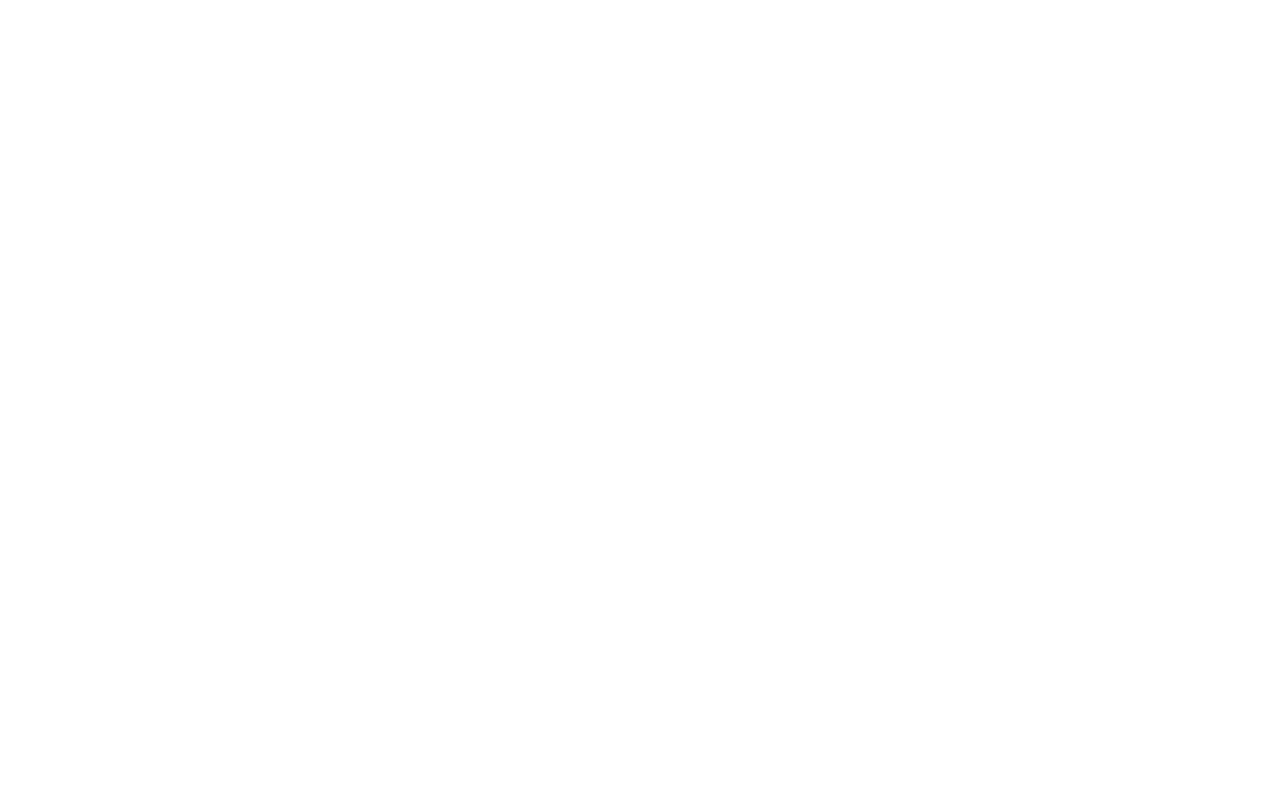
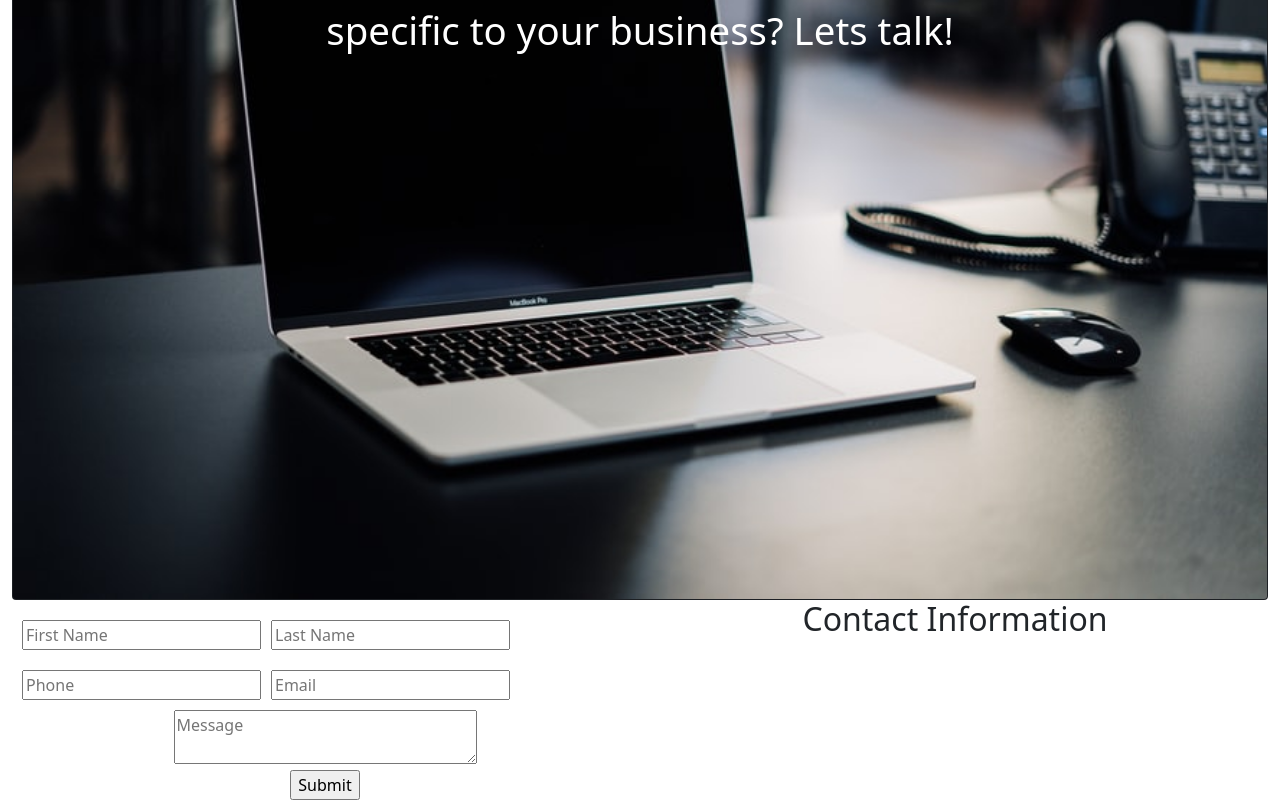
Before and after one commit to flosatechnologies/flosawebb, a React (Create React App) app: page / in a window 1280 px wide. Shown: the part 998-1798 px from the top of the page. Before the commit the page ends 800 px from the top, so only its background shows below. Built offline with nearby package versions, Linux system fonts and the light colour scheme.

Commit message:
update: Updated

```diff
--- a/src/App.js
+++ b/src/App.js
@@ -1,12 +1,14 @@
 import './App.css';
 import NavbarMenu from './components/Navbar';
 import About from './pages/About';
+import Contact from './pages/Contact';
 
 function App() {
   return (
     <div className="App">
      <NavbarMenu/>
      <About/>
+     <Contact/>
     </div>
   );
 }
--- /dev/null
+++ b/src/css/Contact.css
@@ -0,0 +1,12 @@
+/* .ccontainer{
+    height: 20% !important;
+    width: 1420px;
+} */
+.responsive-image {
+    top: 0;
+  right: 0;
+  bottom: 0;
+  left: 0;
+  width: 100%;
+  height: 100%;
+  }
--- a/src/pages/Contact.js
+++ b/src/pages/Contact.js
@@ -1,8 +1,50 @@
 import React, { Component } from "react";
+import "../css/Contact.css";
+import contactImage from "../images/contact.jpg";
+import {Card,  Row, Col} from 'react-bootstrap';
 
 class Contact extends Component {
   render() {
-    return <div></div>;
+    return <div className="container-fluid">
+        <Card className="bg-dark text-white" >
+  <Card.Img className="responsive-image" src={contactImage} alt="Card image"/>
+  <Card.ImgOverlay style={{paddingTop: "6rem", paddingBottom: "8rem"}}>
+    <Card.Title style={{fontSize: "5vw"}}>Contact Us</Card.Title>
+    <Card.Text style={{fontSize: "3vw"}}>
+      Want to find out how FLOSA Technologies can solve problems specific to your business? Lets talk!
+    </Card.Text>
+  </Card.ImgOverlay>
+</Card>
+<Row style={{paddingLeft: "10px", paddingRight: "10px"}}>
+  <Col>
+  <form onSubmit={this.handleSubmit}>
+        <div className="col-md" style={{display: "flex", marginBottom: "20px"}}>
+          <input style={{marginRight: "10px", marginTop: "20px"}} type="text" placeholder="First Name"  />
+
+
+          <input style={{marginTop: "20px"}} type="text" placeholder="Last Name" />
+        </div>
+       <div className="col-md" style={{display: "flex", marginBottom: "10px"}}>
+          <input style={{marginRight: "10px"}} type="text" placeholder="Phone"  />
+
+
+          <input type="text" placeholder="Email" />
+       </div>
+       <div className="col-md">
+          <textarea style={{width: "50%"}} type="text" placeholder="Message"/>
+        </div>
+     <div>
+        <input type="submit" value="Submit" />
+
+      </div>
+      </form>
+  </Col>
+  <Col>
+     <h2>Contact Information</h2>
+  </Col>
+</Row>
+    </div>
+    ;
   }
 }
 export default Contact;
```
Also changed, not shown: src/images/contact.jpg (added).
